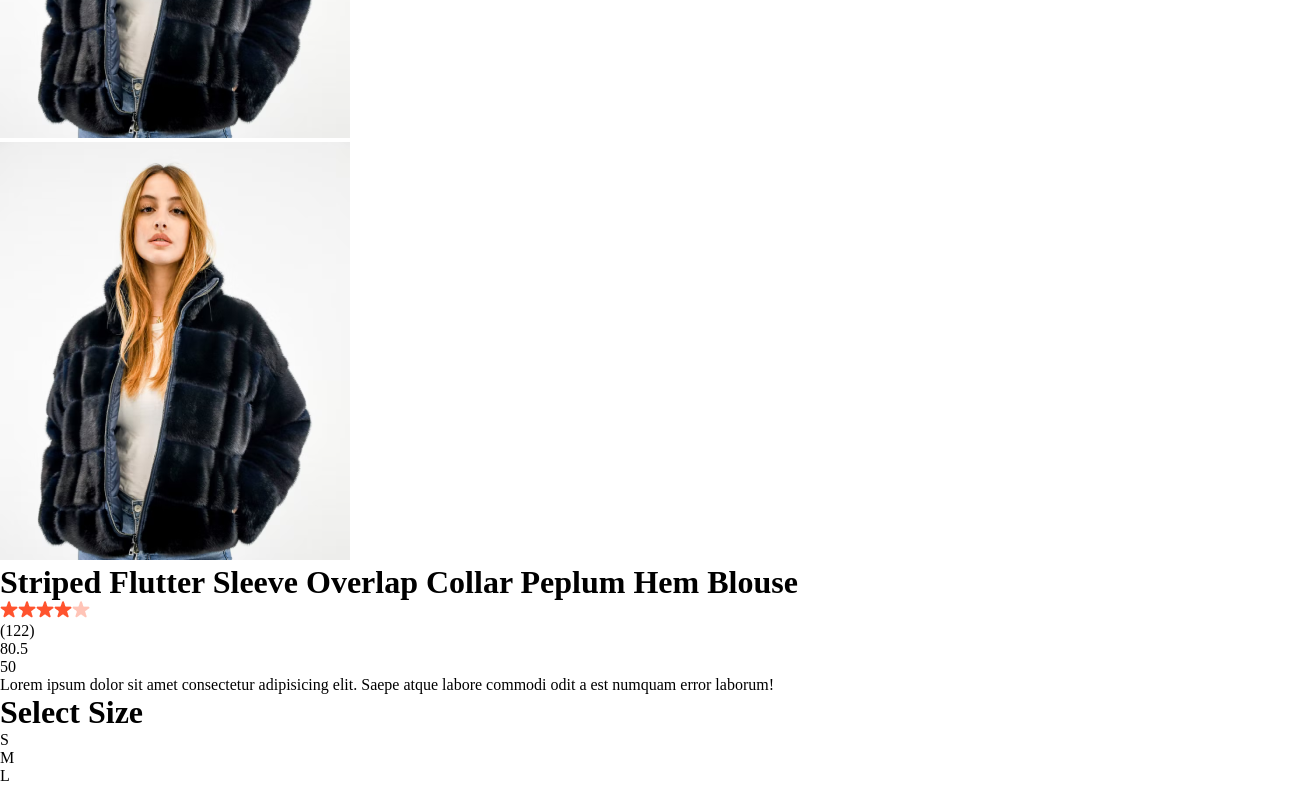
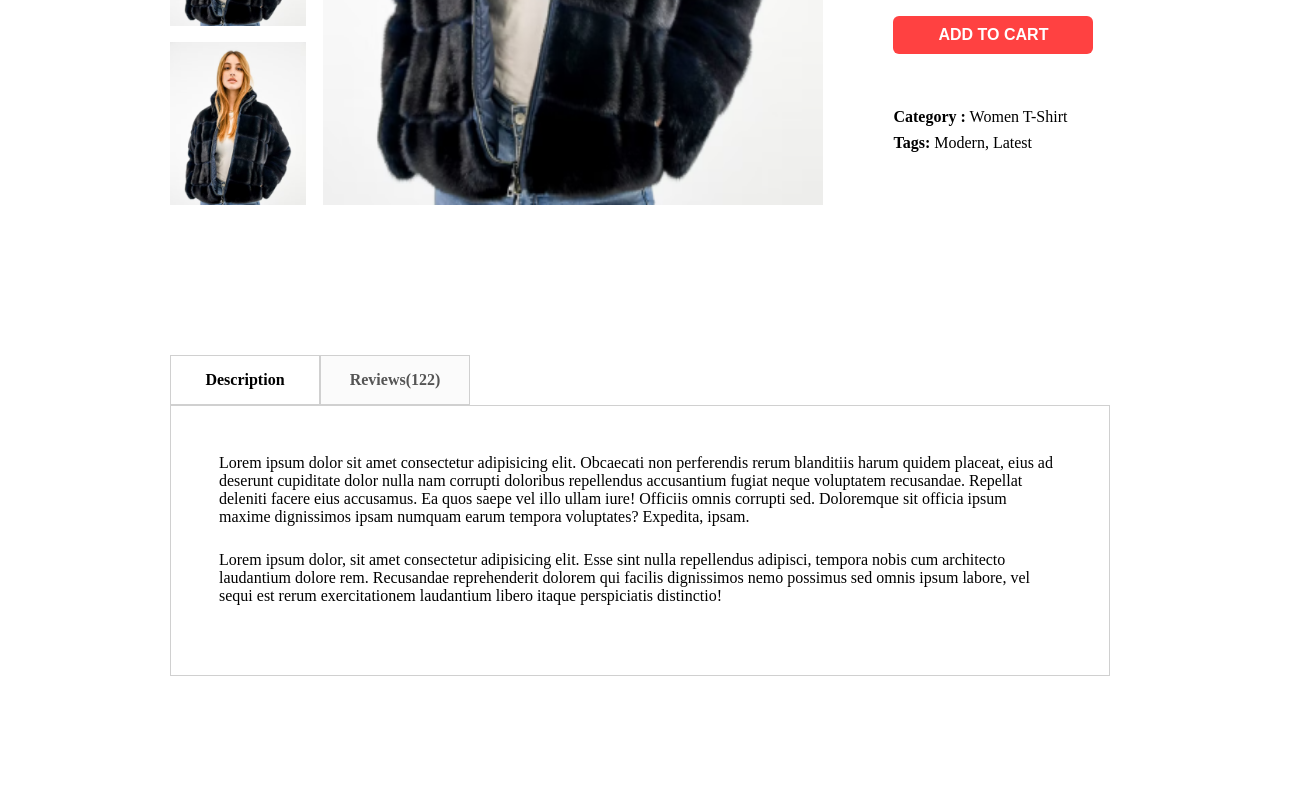
Before and after one commit to Canaga81/E-Commerce, a React (Vite) app in the folder e-commerce/: page /product/1 in a window 1280 px wide. Shown: the part 820-1606 px from the top of the page, 1311 px wide, since content can reach past the window. Built offline with nearby package versions, Linux system fonts and the light colour scheme.

Commit message:
DescriptionBox

```diff
--- a/e-commerce/src/Components/Breadcrums/Breadcrums.css
+++ b/e-commerce/src/Components/Breadcrums/Breadcrums.css
@@ -0,0 +1,9 @@
+.breadcrum {
+    display: flex;
+    align-items: center;
+    gap: 8px;
+    color: #5e5e5e;
+    font-size: 16px;
+    margin: 60px 170px;
+    text-transform: capitalize;
+}
--- /dev/null
+++ b/e-commerce/src/Components/DescriptionBox/DescriptionBox.css
@@ -0,0 +1,35 @@
+.descriptionbox {
+    margin-left: 170px;
+    margin-right: 170px;
+    margin-top: 60px;
+    margin-bottom: 120px;
+}
+
+.descriptionbox-navigator {
+    display: flex;
+}
+
+.descriptionbox-nav-box {
+    display: flex;
+    align-items: center;
+    justify-content: center;
+    font-size: 16px;
+    font-weight: 600;
+    width: 150px;
+    height: 50px;
+    border: 1px solid #d0d0d0;
+}
+
+.descriptionbox-nav-box.fade {
+    background: #fbfbfb;
+    color: #555;
+}
+
+.descriptionbox-description {
+    display: flex;
+    flex-direction: column;
+    gap: 25px;
+    border: 1px solid #d0d0d0;
+    padding: 48px;
+    padding-bottom: 70px;
+}
--- /dev/null
+++ b/e-commerce/src/Components/DescriptionBox/DescriptionBox.jsx
@@ -0,0 +1,39 @@
+import React from 'react'
+import './DescriptionBox.css'
+
+const DescriptionBox = () => {
+    return (
+        <div className='descriptionbox'>
+            <div className="descriptionbox-navigator">
+                <div className="descriptionbox-nav-box">Description</div>
+                <div className="descriptionbox-nav-box fade">Reviews(122)</div>
+            </div>
+
+            <div className="descriptionbox-description">
+
+                <p>
+                    Lorem ipsum dolor sit amet consectetur adipisicing elit.
+                    Obcaecati non perferendis rerum blanditiis harum quidem placeat,
+                    eius ad deserunt cupiditate dolor nulla nam corrupti doloribus
+                    repellendus accusantium fugiat neque voluptatem recusandae.
+                    Repellat deleniti facere eius accusamus.
+                    Ea quos saepe vel illo ullam iure! Officiis omnis corrupti sed.
+                    Doloremque sit officia ipsum maxime dignissimos ipsam numquam earum tempora voluptates?
+                    Expedita, ipsam.
+                </p>
+
+                <p>
+                    Lorem ipsum dolor, sit amet consectetur adipisicing elit.
+                    Esse sint nulla repellendus adipisci,
+                    tempora nobis cum architecto laudantium dolore rem.
+                    Recusandae reprehenderit dolorem qui facilis dignissimos
+                    nemo possimus sed omnis ipsum labore, vel sequi est rerum
+                    exercitationem laudantium libero itaque perspiciatis distinctio!
+                </p>
+
+            </div>
+        </div>
+    )
+}
+
+export default DescriptionBox
--- a/e-commerce/src/Components/ProductDisplay/ProductDisplay.css
+++ b/e-commerce/src/Components/ProductDisplay/ProductDisplay.css
@@ -0,0 +1,112 @@
+.productdisplay {
+    display: flex;
+    margin: 150px 170px;
+}
+
+.productdisplay-left {
+    display: flex;
+    gap: 17px;
+}
+
+.productdisplay-img-list {
+    display: flex;
+    flex-direction: column;
+    gap: 16px;
+}
+
+.productdisplay-img-list img {
+    height: 163px;
+}
+
+.productdisplay-main-img {
+    width: 500px;
+    height: 700px;
+}
+
+.productdisplay-right {
+    margin: 0 70px;
+    display: flex;
+    flex-direction: column;
+}
+
+.productdisplay-right h1 {
+    color: #3d3d3d;
+    font-size: 40px;
+    font-weight: 700;
+}
+
+.productdisplay-right-stars {
+    display: flex;
+    align-items: center;
+    margin-top: 15px;
+    gap: 5px;
+    color: #1c1c1c;
+    font-size: 16px;
+}
+
+.productdisplay-right-prices {
+    display: flex;
+    margin: 40px 0;
+    gap: 30px;
+    font-size: 24px;
+    font-weight: 700;
+}
+
+.productdisplay-right-price-old {
+    color: #818181;
+    text-decoration: line-through;
+}
+
+.productdisplay-right-price-new {
+    color: #ff4141;
+}
+
+.productdisplay-right-size h1 {
+    margin-top: 55px;
+    color: #656565;
+    font-size: 20px;
+    font-weight: 600;
+}
+
+.productdisplay-right-sizes {
+    display: flex;
+    margin: 30px 0;
+    gap: 20px;
+}
+
+.productdisplay-right-sizes div {
+    padding: 18px 24px;
+    background: #fbfbfb;
+    border: 1px solid #ebebeb;
+    border-radius: 3px;
+    cursor: pointer;
+}
+
+.productdisplay-right button {
+    padding: 10px 27px;
+    width: 200px;
+    font-size: 16px;
+    font-weight: 600;
+    color: #fff;
+    background: #ff4141;
+    margin-bottom: 40px;
+    border-radius: 6px;
+    border: none;
+    outline: none;
+    cursor: pointer;
+    transition: all 0.15s ease-in;
+}
+
+.productdisplay-right button:hover {
+    opacity: 0.81;
+}
+
+.productdisplay-right-category {
+    margin-top: 10px;
+    text-transform: capitalize;
+    line-height: 1.6;
+}
+
+.productdisplay-right-category span {
+    font-weight: 600;
+}
--- a/e-commerce/src/Components/ProductDisplay/ProductDisplay.jsx
+++ b/e-commerce/src/Components/ProductDisplay/ProductDisplay.jsx
@@ -10,20 +10,20 @@ const ProductDisplay = (props) => {
     return (
         <div className='productdisplay'>
             <div className="productdisplay-left">
-                <div className="productdisplay-img-lisy">
+                <div className="productdisplay-img-list">
                     <img src={product.image} alt="" />
                     <img src={product.image} alt="" />
                     <img src={product.image} alt="" />
                     <img src={product.image} alt="" />
                 </div>
-                <div className="productdisplay-img">
+                <div className="productdisplay-main-img">
                     <img className='productdisplay-main-img' src={product.image} alt="" />
                 </div>
             </div>
             <div className="productdisplay-right">
                 <h1>{product.name}</h1>
 
-                <div className="productdisplay-right-star">
+                <div className="productdisplay-right-stars">
 
                     <img src={star_icon} alt="" />
                     <img src={star_icon} alt="" />
@@ -37,10 +37,10 @@ const ProductDisplay = (props) => {
 
                 <div className="productdisplay-right-prices">
                     <div className="productdisplay-right-price-old">
-                        {product.old_price}
+                        ${product.old_price}
                     </div>
                     <div className="productdisplay-right-price-new">
-                        {product.new_price}
+                        ${product.new_price}
                     </div>
                 </div>
 
@@ -64,8 +64,8 @@ const ProductDisplay = (props) => {
                 <button>ADD TO CART</button>
 
                 <p className='productdisplay-right-category'>
-                    <span>Category :</span> {product.category} T-Shirt
-                    <span>Tags: Modern, Latest</span>
+                    <span>Category :</span> {product.category} T-Shirt <br />
+                    <span>Tags:</span> Modern, Latest
                 </p>
 
             </div>
--- a/e-commerce/src/Pages/Product.jsx
+++ b/e-commerce/src/Pages/Product.jsx
@@ -3,6 +3,7 @@ import { ShopContext } from "../Context/ShopContext"
 import { useParams } from "react-router-dom"
 import Breadcrums from "../Components/Breadcrums/Breadcrums"
 import ProductDisplay from "../Components/ProductDisplay/ProductDisplay"
+import DescriptionBox from "../Components/DescriptionBox/DescriptionBox"
 
 const Product = () => {
 
@@ -11,10 +12,15 @@ const Product = () => {
   const product = all_product.find((e) => e.id === Number(productId))
 
   return (
+
     <div>
+
       <Breadcrums product={product} />
       <ProductDisplay product={product} />
+      <DescriptionBox />
+
     </div>
+
   )
 }
 
```
